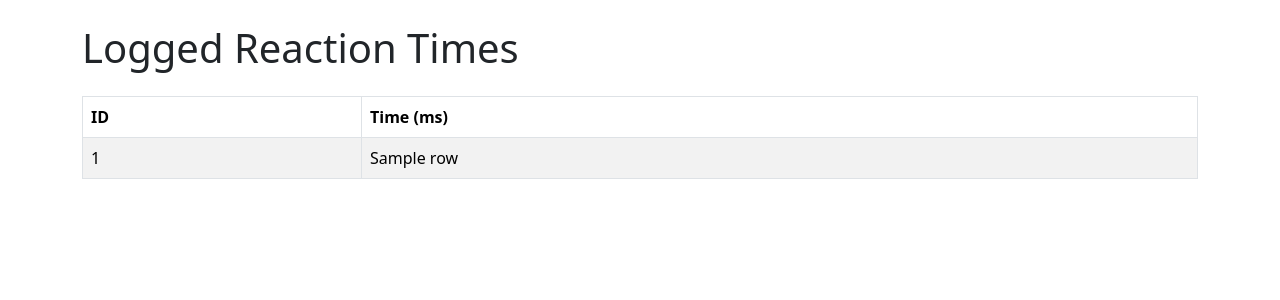
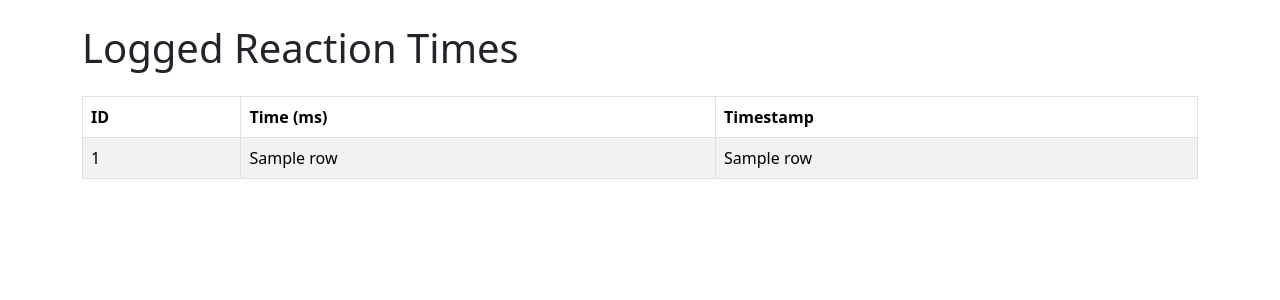
Before and after one commit to Vincent4364/vincent4364.github.io, a Flask app: template templates/index.html in a window 1280 px wide. Shown: the top 300 px of the page. Run offline with Flask 3, Linux system fonts and the light colour scheme; the template is opened without the code that fills it: most values are stand-ins (such as "Sample title", 1, 10 or a date in 2020); a database or web service that is not in the repository returns one stand-in record (values such as "Sample title"); data that the repository does not hold is empty; some libraries are stand-ins or nearby versions.

Commit message:
16th commit - added timestamps to data entries

```diff
--- a/app.py
+++ b/app.py
@@ -23,7 +23,7 @@ def index():
     try:
         con = get_connection()
         cur = con.cursor()
-        cur.execute("SELECT id, times FROM user_times_table ORDER BY id DESC LIMIT 20")  # latest 20 entries
+        cur.execute("SELECT id, times, created_at FROM user_times_table ORDER BY times DESC LIMIT 20")
         rows = cur.fetchall()
         cur.close()
         con.close()
@@ -68,9 +68,14 @@ def data():
     try:
         with get_connection() as con:
             with con.cursor() as cur:
-                cur.execute("SELECT id, times FROM user_times_table ORDER BY id DESC LIMIT 20")
+                cur.execute("SELECT id, times, created_at FROM user_times_table ORDER BY times DESC LIMIT 20")
                 rows = cur.fetchall()
-        return {"rows": [{"id": r[0], "times": r[1]} for r in rows]}
+        return {
+            "rows": [
+                {"id": r[0], "times": r[1], "created_at": r[2].strftime("%Y-%m-%d %H:%M:%S")}
+                for r in rows
+            ]
+        }
     except Exception as e:
         logging.error(e)
         return {"rows": []}, 500
@@ -82,7 +87,8 @@ def init_db():
                 cur.execute("""
                     CREATE TABLE IF NOT EXISTS user_times_table (
                         id SERIAL PRIMARY KEY,
-                        times INTEGER NOT NULL
+                        times INTEGER NOT NULL,
+                        created_at TIMESTAMP DEFAULT CURRENT_TIMESTAMP
                     )
                 """)
                 con.commit()
@@ -90,7 +96,6 @@ def init_db():
     except Exception as e:
         logging.error(f"DB init failed: {e}")
 
-
 if __name__ == '__main__':
     init_db()
     app.run(host='0.0.0.0', port=5000)
--- a/templates/index.html
+++ b/templates/index.html
@@ -15,6 +15,7 @@
                 <tr>
                     <th>ID</th>
                     <th>Time (ms)</th>
+                    <th>Timestamp</th>
                 </tr>
             </thead>
             <tbody>
@@ -23,6 +24,7 @@
                         <tr>
                             <td>{{ row[0] }}</td>
                             <td>{{ row[1] }}</td>
+                            <td>{{ row[2] }}</td>
                         </tr>
                     {% endfor %}
                 {% endif %}
@@ -51,6 +53,7 @@
                 data.rows.forEach(row => {
                     const tr = document.createElement("tr");
                     tr.innerHTML = `<td>${row.id}</td><td>${row.times}</td>`;
+                    tr.innerHTML = `<td>${row.id}</td><td>${row.times}</td><td>${row.created_at}</td>`;
                     tableBody.appendChild(tr);
                 });
             }
```
